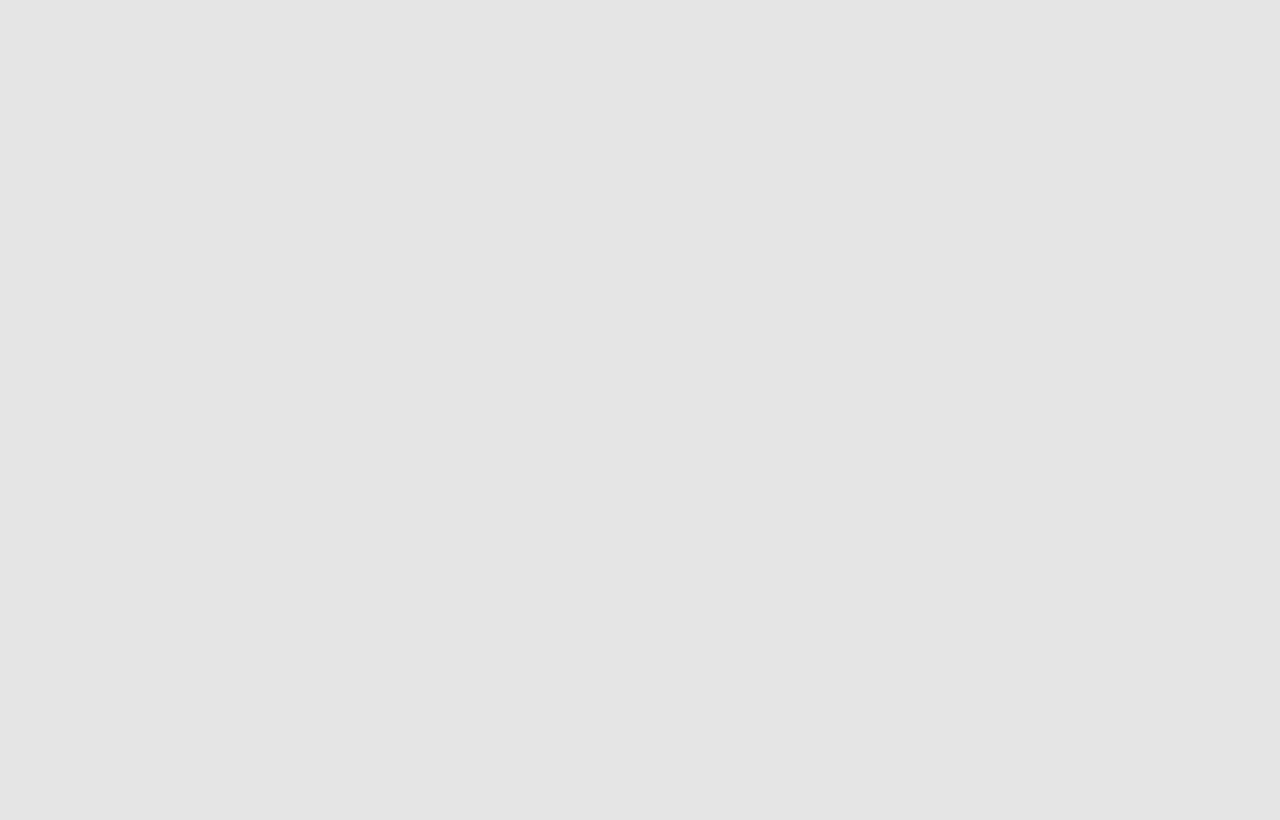
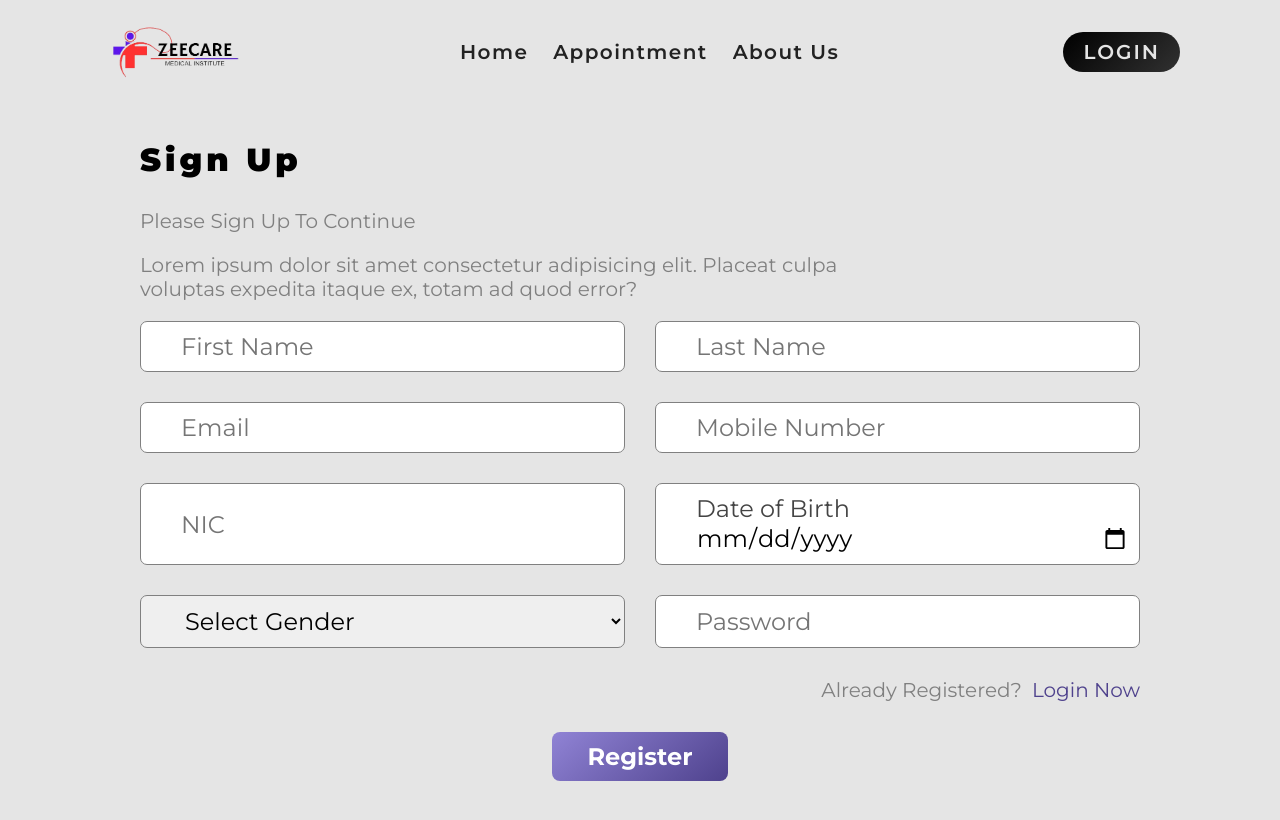
Before and after one commit to deveshs814/MERN_HOSPITAL_MANAGEMENT, a React (Vite) app in the folder frontend/: page /register in a window 1280 px wide. Shown: the top 820 px of the page. Built offline with nearby package versions, Linux system fonts and the light colour scheme.

Commit message:
Created the login,navbar and register profile.

```diff
--- a/frontend/src/App.jsx
+++ b/frontend/src/App.jsx
@@ -1,4 +1,4 @@
-import React from 'react';
+import React, { useContext } from 'react';
 import './App.css';
 import {BrowserRouter as Router,Routes,Route} from 'react-router-dom';
 import Home from './pages/Home.jsx'
@@ -6,15 +6,38 @@ import Appointment from './pages/Appointment.jsx'
 import AboutUs from './pages/AboutUs.jsx'
 import Register from './pages/Register.jsx'
 import Login from './pages/Login.jsx'
-
+import { useEffect } from 'react';
 import { ToastContainer } from 'react-toastify';
 import 'react-toastify/dist/ReactToastify.css';
+import Navbar from './components/Navbar.jsx';
+import { Context } from './main.jsx';
 
 
 const App = () => {
+  const {isAuthenticated,setIsAuthenticated,setUser,} = useContext(Context);
+  useEffect(() => {
+    const fetchUser = async () => {
+      try {
+        const response = await axios.get(
+          "http://localhost:4000/api/v1/user/patient/me",
+          {
+            withCredentials: true,
+          }
+        );
+        setIsAuthenticated(true);
+        setUser(response.data.user);
+      } catch (error) {
+        setIsAuthenticated(false);
+        setUser({});
+      }
+    };
+    fetchUser();
+  }, [isAuthenticated]);
+
   return (
     <>
     <Router>
+      <Navbar/>
         <Routes>
           <Route path='/' element = {<Home/>}/>
           <Route path='/appointment' element = {<Appointment/>}/>
--- /dev/null
+++ b/frontend/src/components/Navbar.jsx
@@ -0,0 +1,68 @@
+import React, { useContext, useState } from "react";
+import { Link, useNavigate } from "react-router-dom";
+import { GiHamburgerMenu } from "react-icons/gi";
+import axios from "axios";
+import { toast } from "react-toastify";
+import { Context } from "../main";
+
+const Navbar = () => {
+  const [show, setShow] = useState(false);
+  const { isAuthenticated, setIsAuthenticated } = useContext(Context);
+
+  const handleLogout = async () => {
+    await axios
+      .get("http://localhost:4000/api/v1/user/patient/logout", {
+        withCredentials: true,
+      })
+      .then((res) => {
+        toast.success(res.data.message);
+        setIsAuthenticated(false);
+      })
+      .catch((err) => {
+        toast.error(err.response.data.message);
+      });
+  };
+
+  const navigateTo = useNavigate();
+
+  const goToLogin = () => {
+    navigateTo("/login");
+  };
+
+  return (
+    <>
+      <nav className={"container"}>
+        <div className="logo">
+          <img src="/logo.png" alt="logo" className="logo-img" />
+        </div>
+        <div className={show ? "navLinks showmenu" : "navLinks"}>
+          <div className="links">
+            <Link to={"/"} onClick={() => setShow(!show)}>
+              Home
+            </Link>
+            <Link to={"/appointment"} onClick={() => setShow(!show)}>
+              Appointment
+            </Link>
+            <Link to={"/about"} onClick={() => setShow(!show)}>
+              About Us
+            </Link>
+          </div>
+          {isAuthenticated ? (
+            <button className="logoutBtn btn" onClick={handleLogout}>
+              LOGOUT
+            </button>
+          ) : (
+            <button className="loginBtn btn" onClick={goToLogin}>
+              LOGIN
+            </button>
+          )}
+        </div>
+        <div className="hamburger" onClick={() => setShow(!show)}>
+          <GiHamburgerMenu />
+        </div>
+      </nav>
+    </>
+  );
+};
+
+export default Navbar;
--- a/frontend/src/pages/Login.jsx
+++ b/frontend/src/pages/Login.jsx
@@ -1,11 +1,97 @@
-import React from 'react'
+import axios from "axios";
+import React, { useContext, useState } from "react";
+import { toast } from "react-toastify";
+import { Context } from "../main";
+import { Link, useNavigate, Navigate } from "react-router-dom";
 
 const Login = () => {
+  const { isAuthenticated, setIsAuthenticated } = useContext(Context);
+
+  const [email, setEmail] = useState("");
+  const [password, setPassword] = useState("");
+  const [confirmpassword, setConfirmPassword] = useState("");
+
+  const navigateTo = useNavigate();
+
+  const handleLogin = async (e) => {
+    e.preventDefault();
+    try {
+      await axios
+        .post(
+          "http://localhost:4000/api/v1/user/login",
+          { email, password, confirmpassword, role: "Patient" },
+          {
+            withCredentials: true,
+            headers: { "Content-Type": "application/json" },
+          }
+        )
+        .then((res) => {
+          toast.success(res.data.message);
+          setIsAuthenticated(true);
+          navigateTo("/");
+          setEmail("");
+          setPassword("");
+          setConfirmPassword("");
+        });
+    } catch (error) {
+      toast.error(error.response.data.message);
+    }
+  };
+
+  if (isAuthenticated) {
+    return <Navigate to={"/"} />;
+  }
+
   return (
-    <div>
+    <>
+      <div className="container form-component login-form">
+        <h2>Sign In</h2>
+        <p>Please Login To Continue</p>
+        <p>
+          Lorem ipsum dolor sit amet consectetur adipisicing elit. Placeat culpa
+          voluptas expedita itaque ex, totam ad quod error?
+        </p>
+        <form onSubmit={handleLogin}>
+          <input
+            type="text"
+            placeholder="Email"
+            value={email}
+            onChange={(e) => setEmail(e.target.value)}
+          />
+          <input
+            type="password"
+            placeholder="Password"
+            value={password}
+            onChange={(e) => setPassword(e.target.value)}
+          />
+          <input
+            type="password"
+            placeholder="Confirm Password"
+            value={confirmpassword}
+            onChange={(e) => setConfirmPassword(e.target.value)}
+          />
+          <div
+            style={{
+              gap: "10px",
+              justifyContent: "flex-end",
+              flexDirection: "row",
+            }}
+          >
+            <p style={{ marginBottom: 0 }}>Not Registered?</p>
+            <Link
+              to={"/register"}
+              style={{ textDecoration: "none", color: "#271776ca" }}
+            >
+              Register Now
+            </Link>
+          </div>
+          <div style={{ justifyContent: "center", alignItems: "center" }}>
+            <button type="submit">Login</button>
+          </div>
+        </form>
+      </div>
+    </>
+  );
+};
 
-    </div>
-  )
-}
-
-export default Login
+export default Login;
--- a/frontend/src/pages/Register.jsx
+++ b/frontend/src/pages/Register.jsx
@@ -1,11 +1,144 @@
-import React from 'react'
+import axios from "axios";
+import React, { useContext, useState } from "react";
+import { toast } from "react-toastify";
+import { Context } from "../main";
+import { Link, Navigate, useNavigate } from "react-router-dom";
 
 const Register = () => {
+  const { isAuthenticated, setIsAuthenticated } = useContext(Context);
+
+  const [firstName, setFirstName] = useState("");
+  const [lastName, setLastName] = useState("");
+  const [email, setEmail] = useState("");
+  const [phone, setPhone] = useState("");
+  const [nic, setNic] = useState("");
+  const [dob, setDob] = useState("");
+  const [gender, setGender] = useState("");
+  const [password, setPassword] = useState("");
+
+  const navigateTo = useNavigate();
+
+  const handleRegistration = async (e) => {
+    e.preventDefault();
+    try {
+      await axios
+        .post(
+          "http://localhost:4000/api/v1/user/patient/register",
+          { firstName, lastName, email, phone, nic, dob, gender, password , role: "Patient"},
+          {
+            withCredentials: true,
+            headers: { "Content-Type": "application/json" },
+          }
+        )
+        .then((res) => {
+          toast.success(res.data.message);
+          setIsAuthenticated(true);
+          navigateTo("/");
+          setFirstName("");
+          setLastName("");
+          setEmail("");
+          setPhone("");
+          setNic("");
+          setDob("");
+          setGender("");
+          setPassword("");
+        });
+    } catch (error) {
+      toast.error(error.response.data.message);
+    }
+  };
+
+  if (isAuthenticated) {
+    return <Navigate to={"/"} />;
+  }
+
   return (
-    <div>
+    <>
+      <div className="container form-component register-form">
+        <h2>Sign Up</h2>
+        <p>Please Sign Up To Continue</p>
+        <p>
+          Lorem ipsum dolor sit amet consectetur adipisicing elit. Placeat culpa
+          voluptas expedita itaque ex, totam ad quod error?
+        </p>
+        <form onSubmit={handleRegistration}>
+          <div>
+            <input
+              type="text"
+              placeholder="First Name"
+              value={firstName}
+              onChange={(e) => setFirstName(e.target.value)}
+            />
+            <input
+              type="text"
+              placeholder="Last Name"
+              value={lastName}
+              onChange={(e) => setLastName(e.target.value)}
+            />
+          </div>
+          <div>
+            <input
+              type="text"
+              placeholder="Email"
+              value={email}
+              onChange={(e) => setEmail(e.target.value)}
+            />
+            <input
+              type="number"
+              placeholder="Mobile Number"
+              value={phone}
+              onChange={(e) => setPhone(e.target.value)}
+            />
+          </div>
+          <div>
+            <input
+              type="number"
+              placeholder="NIC"
+              value={nic}
+              onChange={(e) => setNic(e.target.value)}
+            />
+            <input
+              type={"date"}
+              placeholder="Date of Birth"
+              value={dob}
+              onChange={(e) => setDob(e.target.value)}
+            />
+          </div>
+          <div>
+            <select value={gender} onChange={(e) => setGender(e.target.value)}>
+              <option value="">Select Gender</option>
+              <option value="Male">Male</option>
+              <option value="Female">Female</option>
+            </select>
+            <input
+              type="password"
+              placeholder="Password"
+              value={password}
+              onChange={(e) => setPassword(e.target.value)}
+            />
+          </div>
+          <div
+            style={{
+              gap: "10px",
+              justifyContent: "flex-end",
+              flexDirection: "row",
+            }}
+          >
+            <p style={{ marginBottom: 0 }}>Already Registered?</p>
+            <Link
+              to={"/signin"}
+              style={{ textDecoration: "none", color: "#271776ca" }}
+            >
+              Login Now
+            </Link>
+          </div>
+          <div style={{ justifyContent: "center", alignItems: "center" }}>
+            <button type="submit">Register</button>
+          </div>
+        </form>
+      </div>
+    </>
+  );
+};
 
-    </div>
-  )
-}
-
-export default Register
+export default Register;
```
